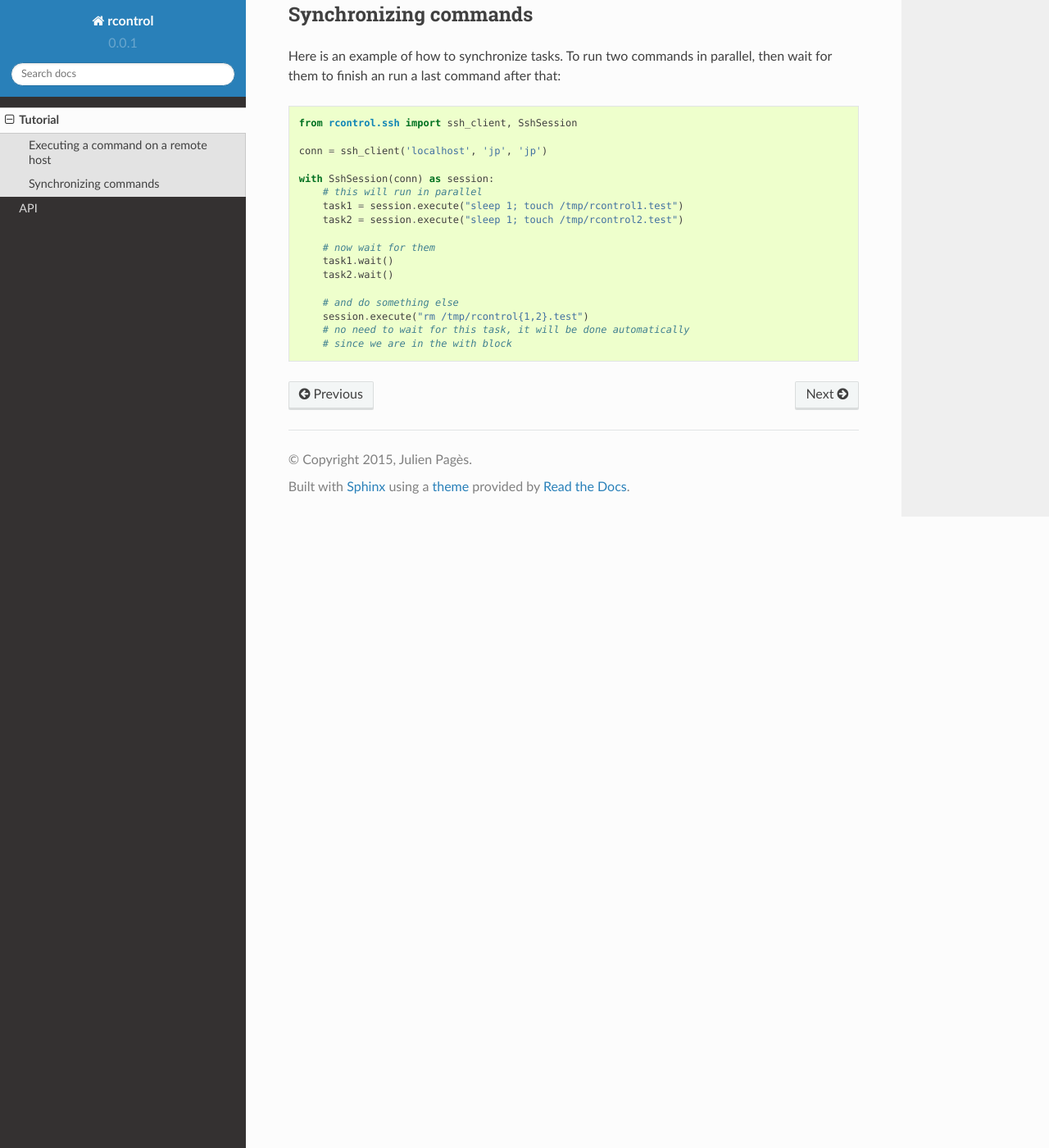
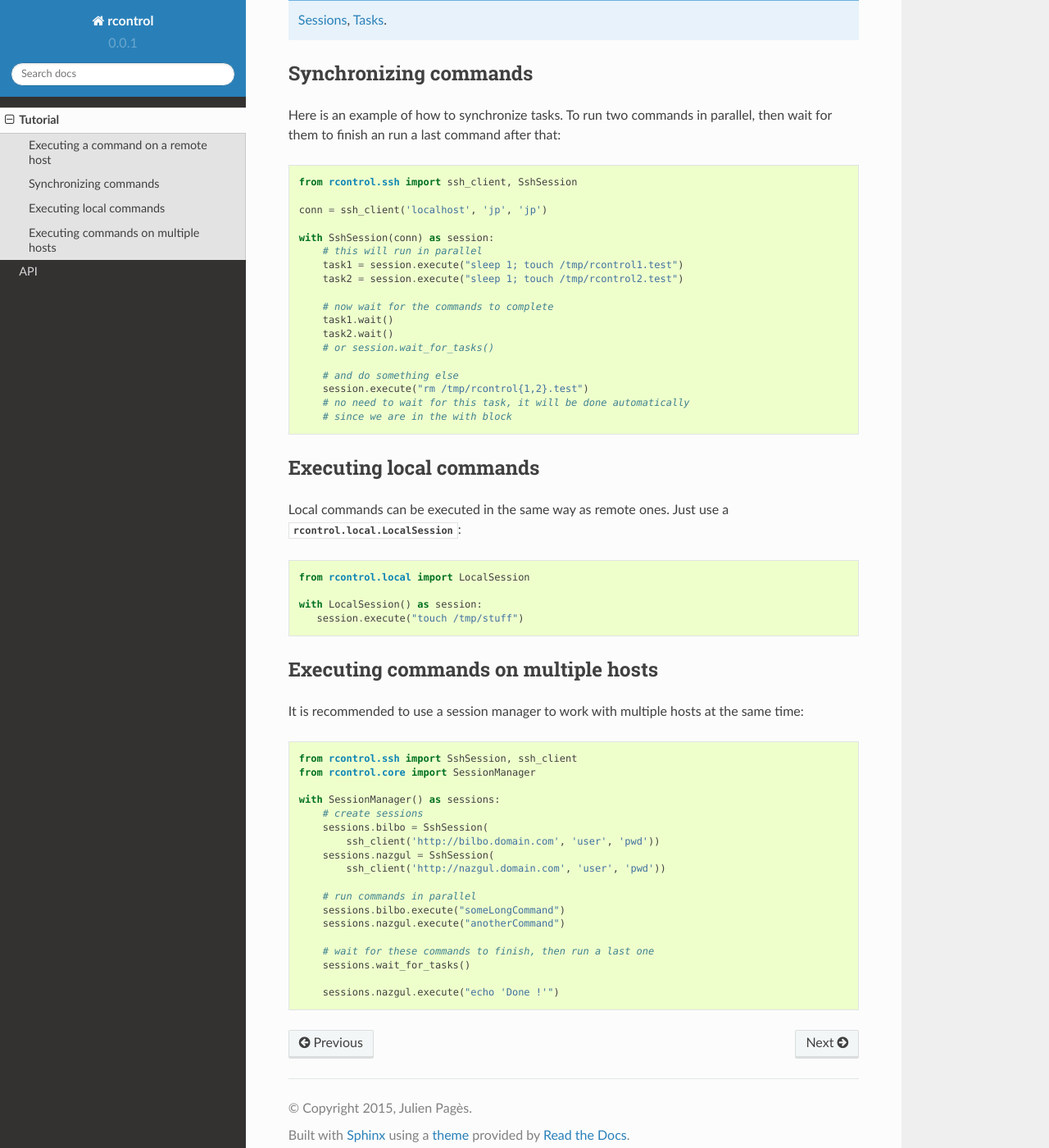
Before and after one commit to parkouss/rcontrol, a Sphinx documentation site: the page built from doc/tutorial.rst, in a window 1280 px wide and 1400 px high, scrolled down 1087 px. Shown: the whole window at 82% size. Built offline with Sphinx 7.4.7 and the Read the Docs theme 2.0.0, drawn with Linux system fonts in a browser that asks for light colours; some of the changed text lies outside the part shown.

Commit message:
add some more documentation

```diff
--- a/doc/tutorial.rst
+++ b/doc/tutorial.rst
@@ -3,8 +3,13 @@ Tutorial
 
 Learning guide for basic usage of **rcontrol**.
 
+
 Executing a command on a remote host
 ------------------------------------
+
+To execute a command, you first need to create a session. A session is
+usually used inside a **with** block, to ensure that all tasks will finish
+and that the connection will be closed at the end.
 
 .. code-block:: python
 
@@ -52,6 +57,7 @@ Output: ::
 
   :ref:`api-sessions`, :ref:`api-tasks`.
 
+
 Synchronizing commands
 ----------------------
 
@@ -69,11 +75,54 @@ parallel, then wait for them to finish an run a last command after that:
       task1 = session.execute("sleep 1; touch /tmp/rcontrol1.test")
       task2 = session.execute("sleep 1; touch /tmp/rcontrol2.test")
 
-      # now wait for them
+      # now wait for the commands to complete
       task1.wait()
       task2.wait()
+      # or session.wait_for_tasks()
 
       # and do something else
       session.execute("rm /tmp/rcontrol{1,2}.test")
       # no need to wait for this task, it will be done automatically
       # since we are in the with block
+
+
+Executing local commands
+------------------------
+
+Local commands can be executed in the same way as remote ones. Just use
+a :class:`rcontrol.local.LocalSession`:
+
+.. code-block:: python
+
+  from rcontrol.local import LocalSession
+
+  with LocalSession() as session:
+     session.execute("touch /tmp/stuff")
+
+
+Executing commands on multiple hosts
+------------------------------------
+
+It is recommended to use a session manager to work with multiple hosts at
+the same time:
+
+.. code-block:: python
+
+  from rcontrol.ssh import SshSession, ssh_client
+  from rcontrol.core import SessionManager
+
+  with SessionManager() as sessions:
+      # create sessions
+      sessions.bilbo = SshSession(
+          ssh_client('http://bilbo.domain.com', 'user', 'pwd'))
+      sessions.nazgul = SshSession(
+          ssh_client('http://nazgul.domain.com', 'user', 'pwd'))
+
+      # run commands in parallel
+      sessions.bilbo.execute("someLongCommand")
+      sessions.nazgul.execute("anotherCommand")
+
+      # wait for these commands to finish, then run a last one
+      sessions.wait_for_tasks()
+
+      sessions.nazgul.execute("echo 'Done !'")
```
Also changed, not shown: doc/api/sessions.rst (+10 -0 lines), 1 other file.
